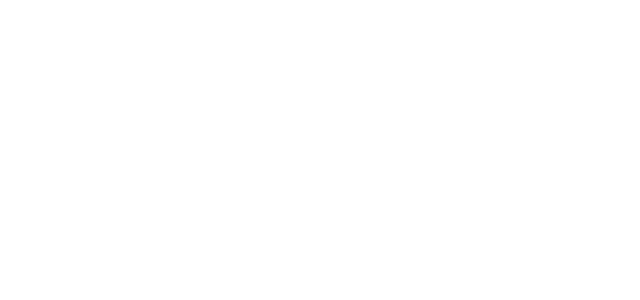
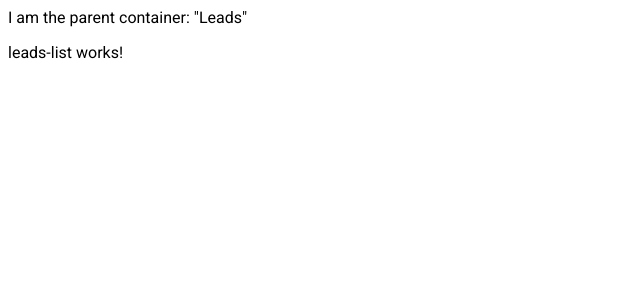
Before and after one commit to elwood-berry/antera-leads-replica, an Angular app: page / in a window 1280 px wide. Shown: the top 300 px of the page, without its empty margins (0-640 px from the left). Built offline with nearby package versions, Linux system fonts and the light colour scheme.

Commit message:
3 files modified

```diff
--- a/src/app/components/leads/_elements/leads-list/leads-list.component.html
+++ b/src/app/components/leads/_elements/leads-list/leads-list.component.html
@@ -1,3 +1,8 @@
+<!--
+ANTERA: LEADS - REPLICA
+Author: 'eberry@anterasoftware.com'
+This code is brought to you by Elwood Berry @ anterasoftware.com
+-->
 <p>
 leads-list works!
 </p>
--- a/src/app/components/leads/leads.component.html
+++ b/src/app/components/leads/leads.component.html
@@ -0,0 +1,14 @@
+<!--
+ANTERA: LEADS - REPLICA
+Author: 'eberry@anterasoftware.com'
+This code is brought to you by Elwood Berry @ anterasoftware.com
+-->
+<div class="">
+  I am the parent container: "Leads"
+  <app-leads-list></app-leads-list>
+</div>
+<!--
+-------------------------------------------------
+Copyright 2021 anterasoftware.com LLC. All Rights Reserved.
+Use of this source code is governed by an MIT-style license that can be found in the LICENSE file at http://www.anterasoftware.com
+-->
--- a/src/index.html
+++ b/src/index.html
@@ -19,11 +19,11 @@
       href="https://fonts.googleapis.com/css2?family=Roboto:wght@100;300;400;700;900&display=swap"
       rel="stylesheet"
     />
-    <title>[INSERT NAME OF APPLICATION HERE]</title>
+    <title>ANTERA: LEADS - REPLICA</title>
   </head>
 
   <body>
-    <my-app>loading</my-app>
+    <my-app>Loading: Leads - Replica</my-app>
   </body>
 </html>
 
```
